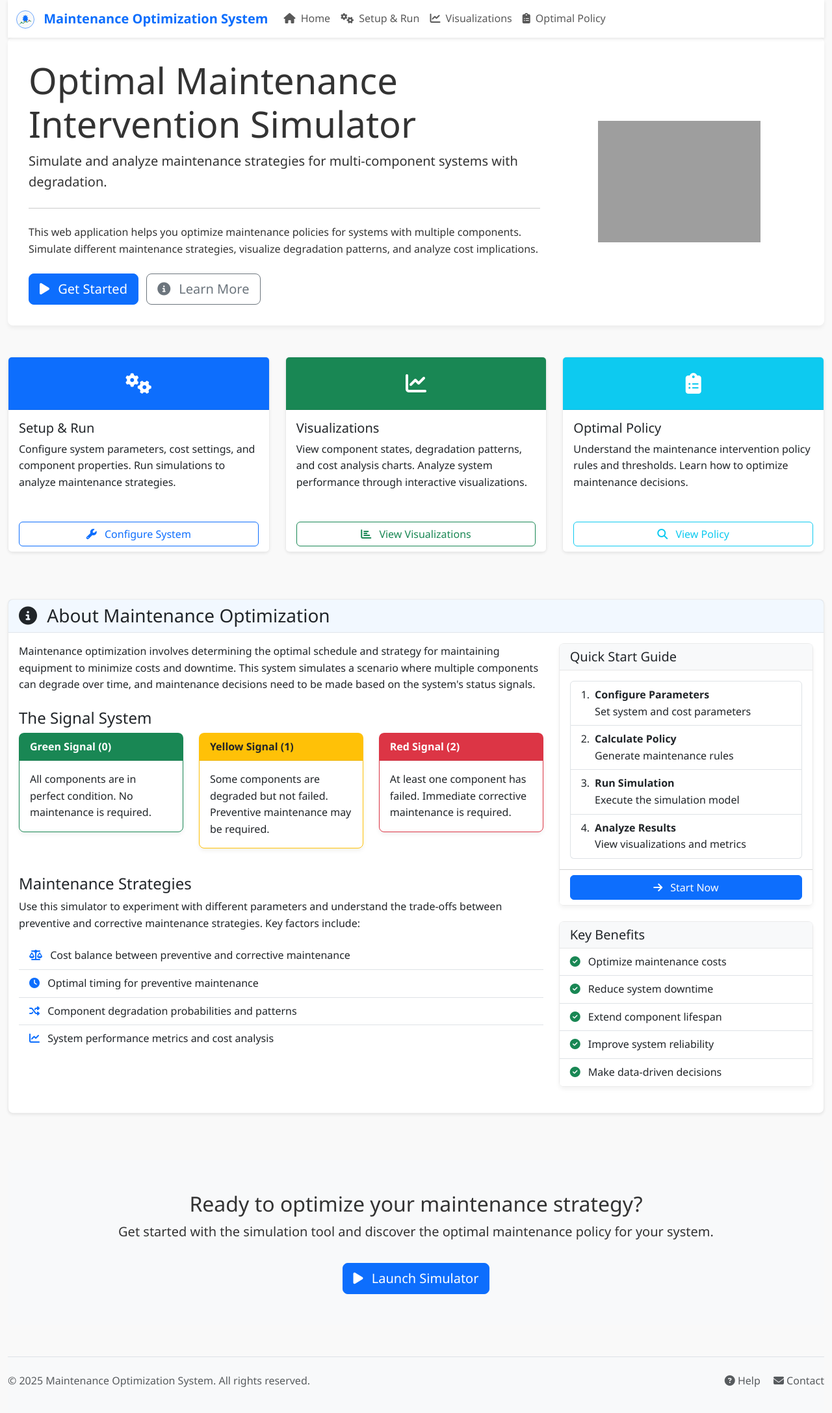
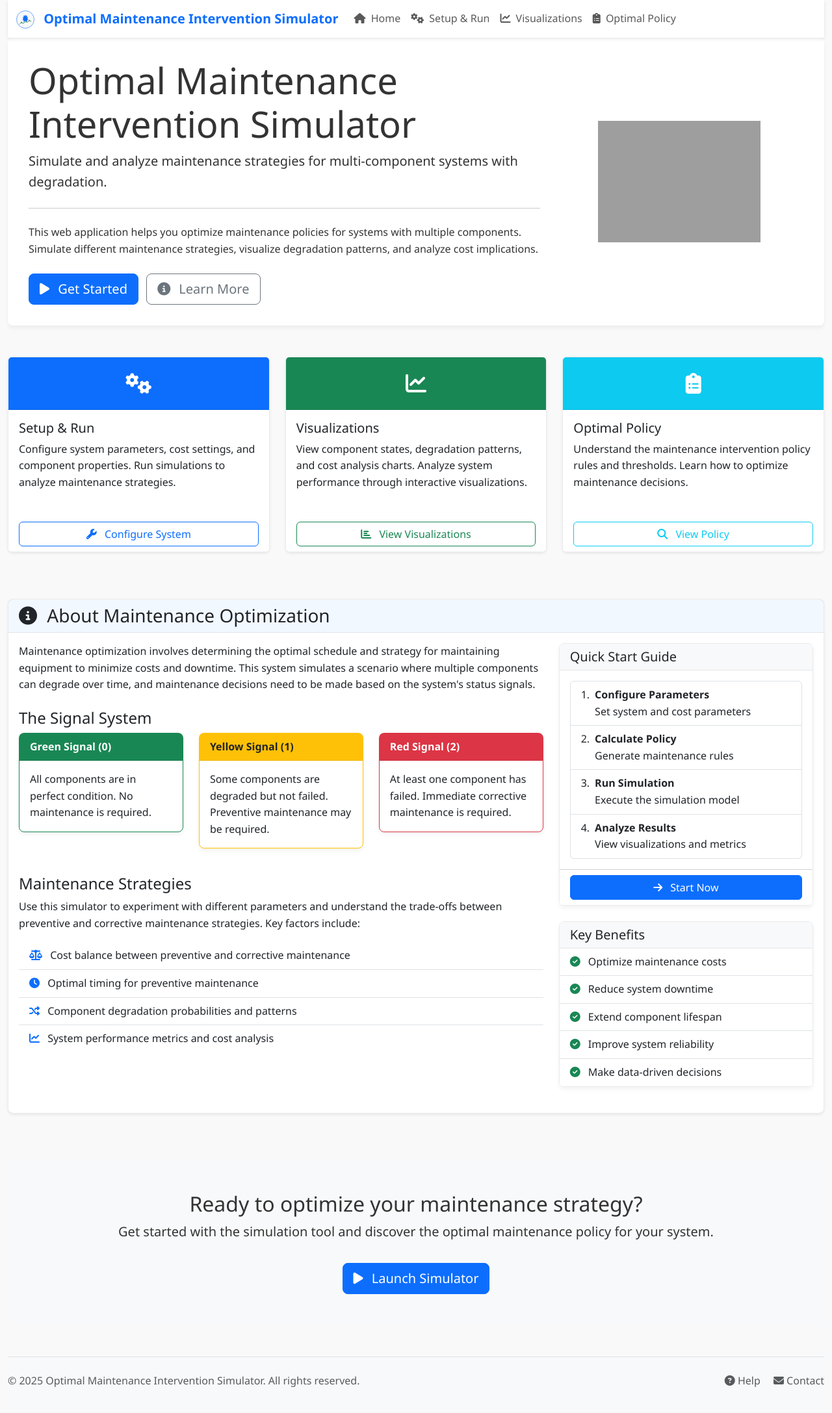
Before and after one commit to musaers/bakim_app, a Flask app: page / in a window 1280 px wide. Shown: the whole page at 65% size. Run offline with Flask 3, Linux system fonts and the light colour scheme; some libraries are stand-ins or nearby versions; grey boxes are pictures that could not be loaded.

Commit message:
Update base.html

```diff
--- a/templates/base.html
+++ b/templates/base.html
@@ -3,7 +3,7 @@
 <head>
     <meta charset="UTF-8">
     <meta name="viewport" content="width=device-width, initial-scale=1.0">
-    <title>{% block title %}Maintenance Optimization System{% endblock %}</title>
+    <title>{% block title %}Optimal Maintenance Intervention Simulator{% endblock %}</title>
     <!-- Favicon -->
     <link rel="icon" href="{{ url_for('static', filename='img/favicon.svg') }}" type="image/svg+xml">
     <!-- Bootstrap CSS -->
@@ -22,7 +22,7 @@
                 <div class="container-fluid">
                     <a class="navbar-brand" href="/">
                         <img src="{{ url_for('static', filename='img/favicon.svg') }}" alt="Logo" width="30" height="30" class="d-inline-block align-text-top me-2">
-                        Maintenance Optimization System
+                        Optimal Maintenance Intervention Simulator
                     </a>
                     <button class="navbar-toggler" type="button" data-bs-toggle="collapse" data-bs-target="#navbarNav">
                         <span class="navbar-toggler-icon"></span>
@@ -64,7 +64,7 @@
         <footer class="mt-5 pt-4 border-top text-muted">
             <div class="row">
                 <div class="col-md-6 text-center text-md-start">
-                    <p>&copy; 2025 Maintenance Optimization System. All rights reserved.</p>
+                    <p>&copy; 2025 Optimal Maintenance Intervention Simulator. All rights reserved.</p>
                 </div>
                 <div class="col-md-6 text-center text-md-end">
                     <p>
```
